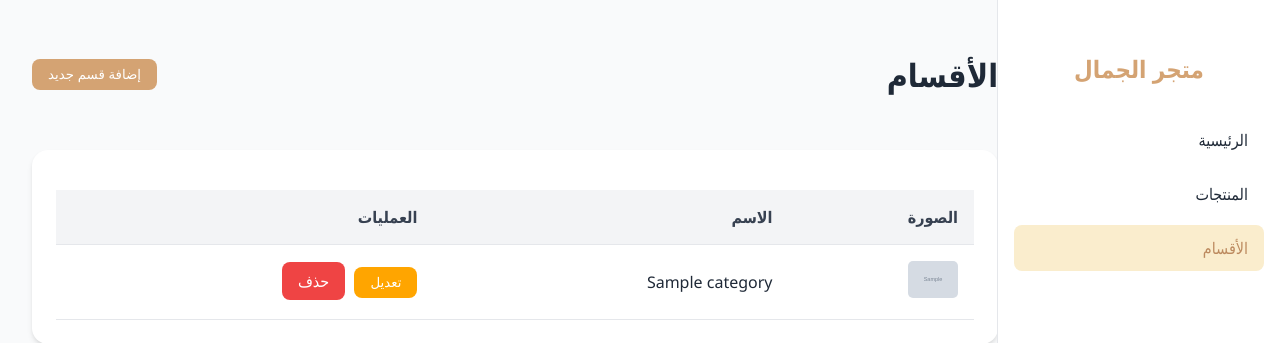
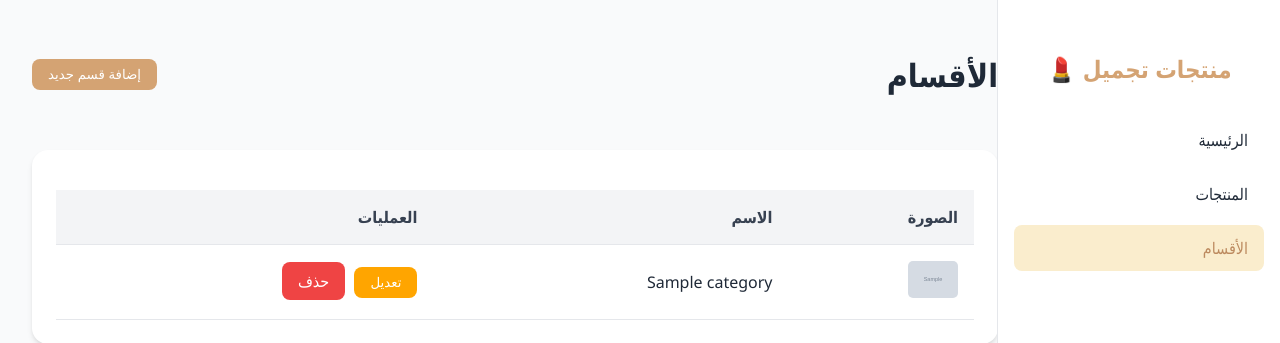
Before and after one commit to hussam8al/beauty_backend, a PHP site: page /admin/categories.php in a window 1280 px wide. Shown: the top 343 px of the page. Run offline with PHP 8.4, Linux system fonts and the light colour scheme; tables that the repository leaves empty hold one stand-in row (values such as "Sample post"); grey boxes marked "Sample" are stand-in pictures; some libraries are stand-ins or nearby versions.

Commit message:
Rename admin panel to منتجات تجميل

```diff
--- a/admin/includes/header.php
+++ b/admin/includes/header.php
@@ -3,7 +3,7 @@
 <head>
     <meta charset="UTF-8">
     <meta name="viewport" content="width=device-width, initial-scale=1.0">
-    <title><?php echo $page_title ?? 'لوحة التحكم'; ?> - متجر الجمال</title>
+    <title><?php echo $page_title ?? 'لوحة التحكم'; ?> - منتجات تجميل</title>
     <link rel="stylesheet" href="css/style.css">
     <link href="https://fonts.googleapis.com/css2?family=Inter:wght@400;500;600&display=swap" rel="stylesheet">
     <style>
--- a/admin/includes/sidebar.php
+++ b/admin/includes/sidebar.php
@@ -1,5 +1,5 @@
 <div class="sidebar">
-    <h2>متجر الجمال</h2>
+    <h2>منتجات تجميل 💄</h2>
     <nav>
         <ul>
             <li><a href="index.php" class="<?php echo $active_page == 'index' ? 'active' : ''; ?>">الرئيسية</a></li>
```
